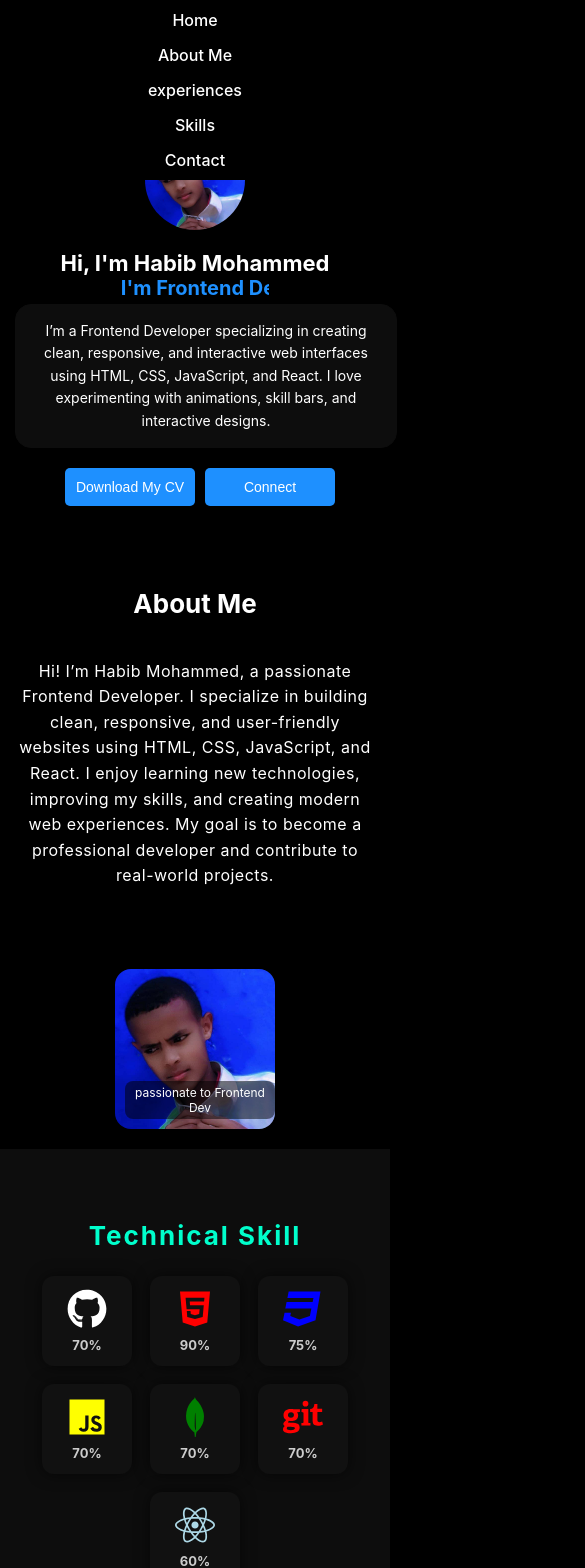
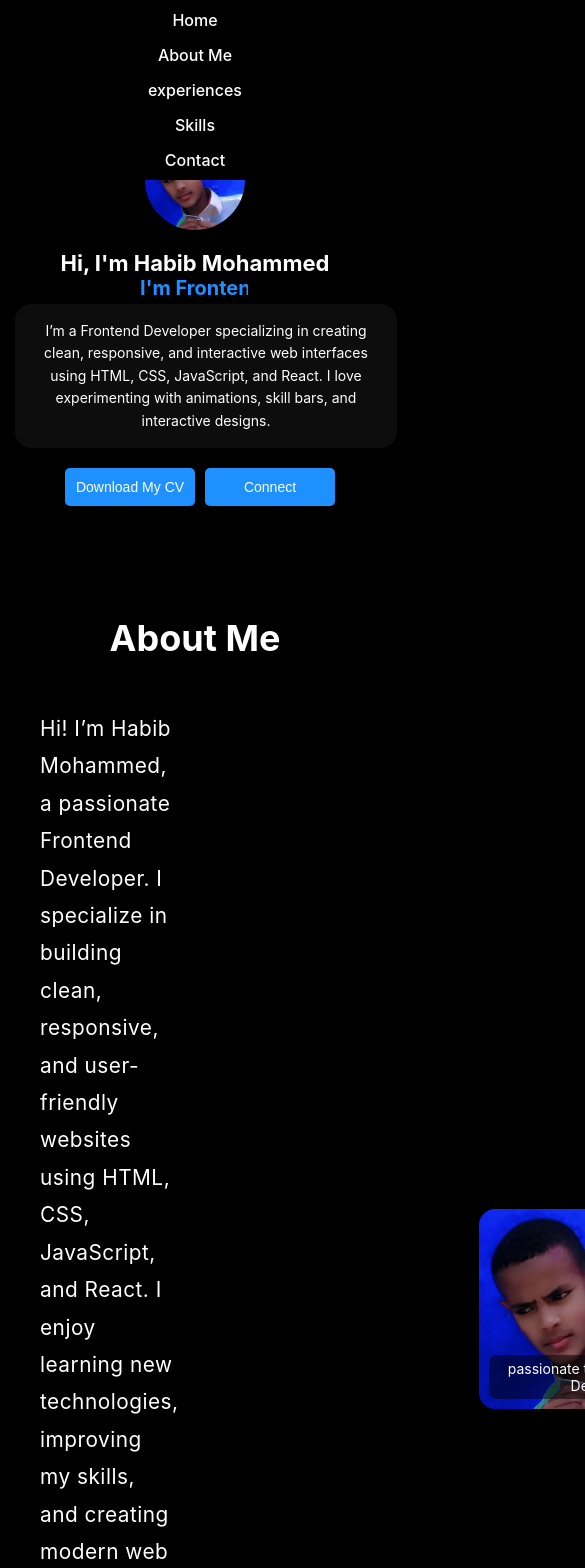
Before and after one commit to habib-dev7904/Portfolio, a React (Create React App) app: page / in a window 390 px wide. Shown: the top 1568 px of the page, 585 px wide, since content can reach past the window. Built offline with nearby package versions, Linux system fonts and the light colour scheme.

Commit message:
Fix mobile navbar: fixed position and responsive layout

```diff
--- a/src/components/About.css
+++ b/src/components/About.css
@@ -60,52 +60,34 @@
 }
 
 
-/* Responsive About Section */
 @media (max-width: 768px) {
 
-  .about {
-    padding: 20px 15px;
+  nav {
+    position: fixed;   /* fixed at top */
+    top: 0;
+    left: 0;
+    width: 100%;
+    background-color: black;
+    z-index: 1000;
+    padding: 10px 0;
+  }
+
+  .nav-menu {
+    flex-direction: column; /* vertical links */
+    gap: 15px;
+    align-items: center;
+    padding: 10px 0;
+  }
+
+  .nav-menu li a {
+    font-size: 1rem;
+    padding: 10px 20px;
+  }
+
+  /* Push content below navbar so it doesn’t overlap */
+  .home {
+    padding-top: 80px;  /* adjust to match navbar height */
+    flex-direction: column;
     text-align: center;
   }
-
-  .about h1 {
-    font-size: 26px;
-    margin-bottom: 20px;
-  }
-
-  /* Stack text & image */
-  .about-card {
-    flex-direction: column;
-    gap: 25px; /* instead of 300px */
-    align-items: center;
-  }
-
-  /* Text section */
-  .text-section {
-    max-width: 100%;
-  }
-
-  .p1 {
-    font-size: 1rem;
-    line-height: 1.6;
-    max-width: 100%;
-    text-align: center;
-  }
-
-  /* Image */
-  .image-container {
-    width: 160px;
-    height: 160px;
-  }
-
-  .image-text {
-    font-size: 12px;
-    padding: 4px 8px;
-  }
 }
-/*For Tablet*/
-@media (max-width: 1024px) {
-  .about-card {
-    gap: 60px;
-  }
-}
```
